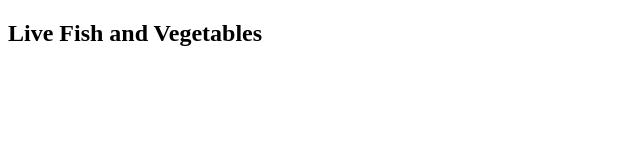
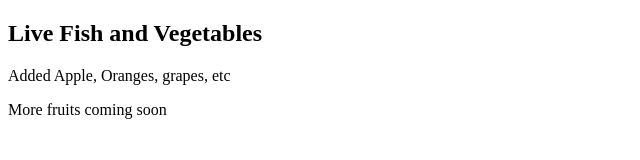
Before and after one commit to imransheikh12/green-grocey-mart, a plain HTML site: page index.html in a window 1280 px wide. Shown: the whole page, without its empty margins (0-640 px from the left). Drawn offline with Linux system fonts and the light colour scheme.

Commit message:
added fruits

```diff
--- a/index.html
+++ b/index.html
@@ -7,5 +7,7 @@
 </head>
 <body>
     <h2>Live Fish and Vegetables</h2>
+    <p>Added Apple, Oranges, grapes, etc</p>
+    <p>More fruits coming soon</p>
 </body>
 </html>
```
